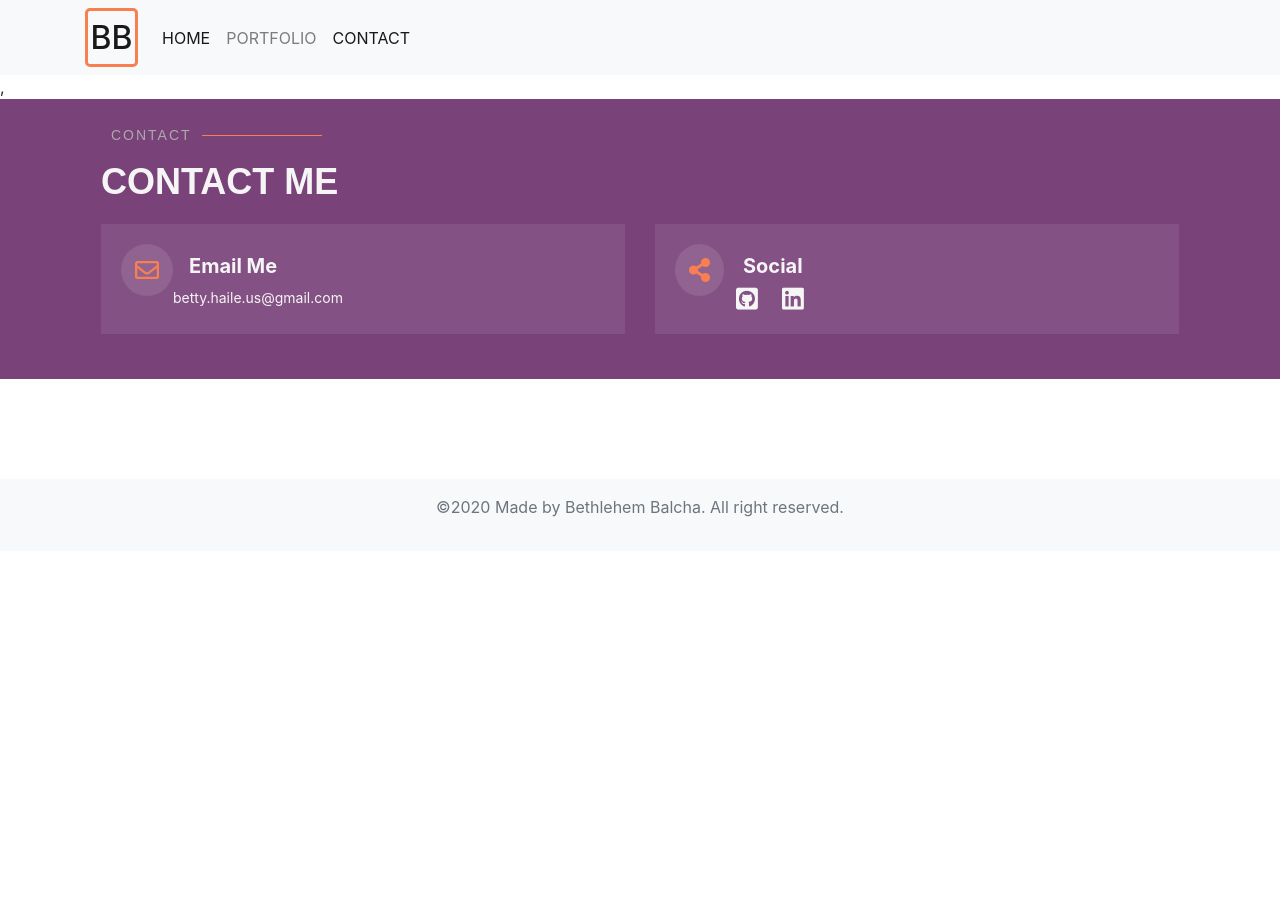
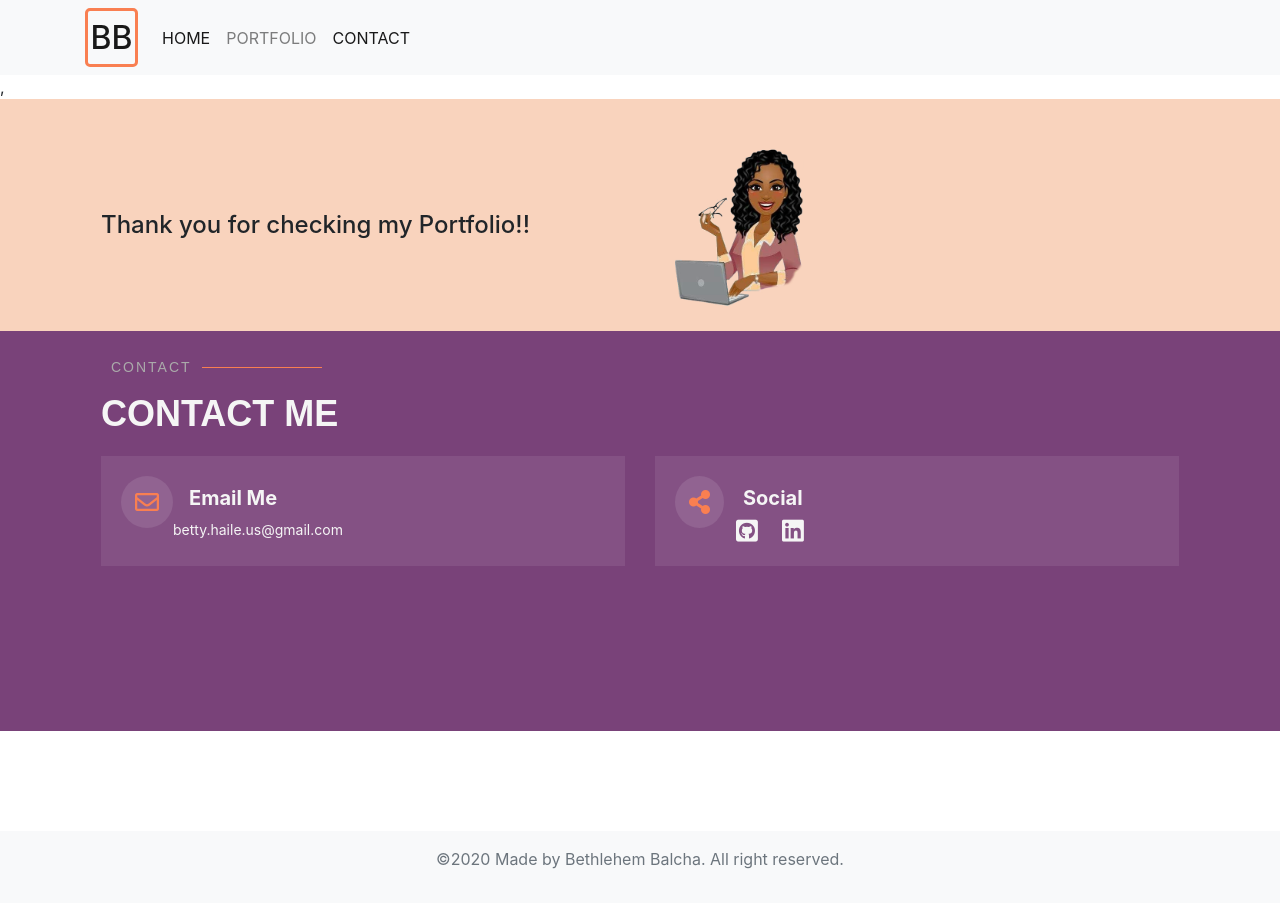
Before and after one commit to bettycode/React-Portfolio, a React (Create React App) app in the folder portfolio/: page /CONTACT in a window 1280 px wide. Before the commit the page ends 800 px from the top, so only its background shows below. Built offline with nearby package versions, Linux system fonts and the light colour scheme.

Commit message:
modified

```diff
--- a/portfolio/src/components/Contact/Contact.js
+++ b/portfolio/src/components/Contact/Contact.js
@@ -1,9 +1,25 @@
 import React from 'react'
 import './Contact.css'
+import pmm from './../../assets/pmm.png'
 
 export default function contact() {
     return (
-        <div id="contact" class="info-show "style ={{background:"#794279"}}>
+        <>
+         <div className="container-fluid" style={{background:"rgba(247, 193, 162, 0.7)"}}>
+           <div className="container">
+            <div className="row" style={{paddingTop:"2rem"}}>
+                <div className =" col-md-6">
+                    <h4 style={{paddingTop:"5rem"}}>Thank you for checking my Portfolio!!</h4>
+                </div>
+                <div className =" col-md-6">
+                    <img src={pmm} alt="profile img"></img>
+                </div>
+
+            </div>
+            </div>
+    </div>
+
+        <div id="contact" class="info-show "style ={{background:"#794279",height:"400px"}}>
             <div class="container info info-get">
                 <div class=" row info-title">
                     <div class="col-lg-12">
@@ -42,5 +58,7 @@ export default function contact() {
             </div>
 
         </div>
+
+    </>
     )
 }
--- a/portfolio/src/components/Header/Header.css
+++ b/portfolio/src/components/Header/Header.css
@@ -20,7 +20,7 @@ img {
 }
 .skill{
     list-style: none;
-    background: whitesmoke;
+    background: thistle;
     font-style:italic;
     font-weight: 500;
     padding-bottom: 25px;
--- a/portfolio/src/components/Header/Header.js
+++ b/portfolio/src/components/Header/Header.js
@@ -1,6 +1,7 @@
 import React from 'react'
 import './Header.css'
 import Photo from './../../assets/Photo.jpg'
+import pmm from './../../assets/pmm.png'
 import Aside from './../../components/Aside/Aside'
 import Design from './Design'
 
@@ -44,14 +45,27 @@ export default function Header() {
                                 </p>
                                 <p>The drive behind what i do is My faith in God and my family. In faith i get strength and hope. And my family, they motivate me.</p>
                                 <p style ={{textAlign: "center"}}>
-                                    <a href="#" class="btn btn-primary btn-md active"  target="_blank" role="button" aria-pressed="true">RESUME</a>
+                                    <a href="https://docs.google.com/document/d/1zH6HBtnYVEMnOpBxWPUB5PwXgBD5vkYBOxAbhrmfm_w/edit" style={{ background:" #F97F51", border:" #F97F51"}} class="btn btn-primary btn-md active"  target="_blank" role="button" aria-pressed="true">RESUME</a>
                                 </p>
 
                             </div>
+                            <div className="container" style={{background:"rgba(247, 193, 162, 0.7)"}}>
+                                <div className="row" style={{paddingTop:"2rem"}}>
+                                    <div className =" col-md-6">
+                                        <h4 style={{paddingTop:"5rem"}}>Check my portfolio  :)!!</h4>
+                                    </div>
+                                    <div className =" col-md-6">
+                                        <img src={pmm} alt="profile img"></img>
+                                    </div>
+
+                                </div>
+                            </div>
+
+
 
                         </div>
                     </div>
-                    <Design />
+
                 </div>
 
             </div>
--- a/portfolio/src/components/Portfolio/Portfolio.css
+++ b/portfolio/src/components/Portfolio/Portfolio.css
@@ -1,5 +1,5 @@
 div.container-fluid.port{
-    background:whitesmoke;
+    background:white;
 }
 div h2{
     padding-top: 2rem;
```
Also changed, not shown: portfolio/src/assets/pmm.png (added), 1 other file (tests, documents, lock files or other folders).
